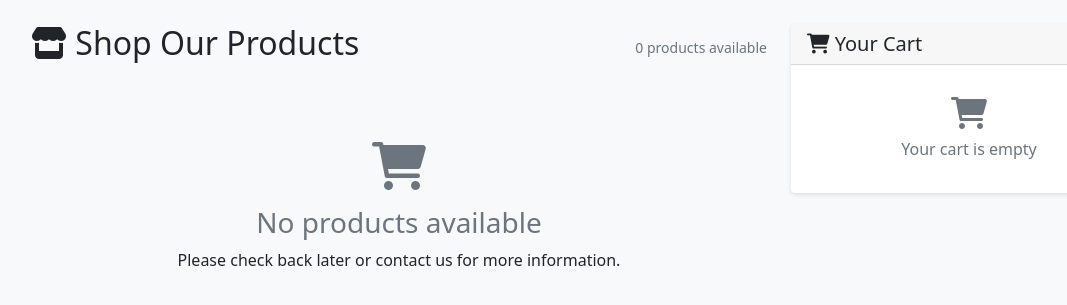
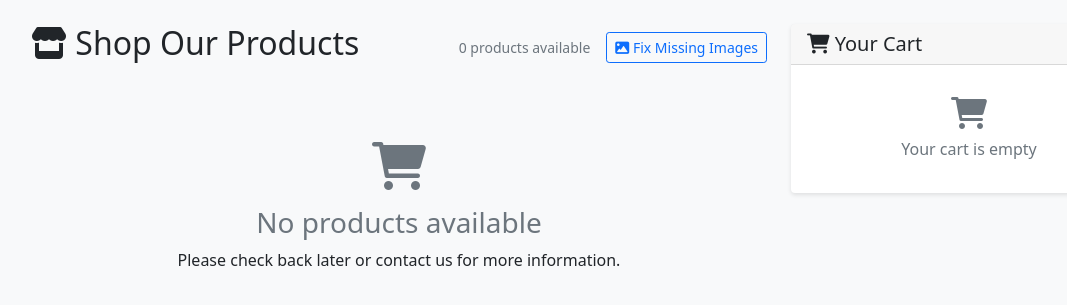
Before and after one commit to reynoldspravindev/databricks-lakebase-inventory, a Flask app: page / in a window 1280 px wide. Shown: the part 56-361 px from the top of the page, without its empty margins (51-1118 px from the left). Run offline with Flask 3, Linux system fonts and the light colour scheme; data that the repository does not hold is empty; some libraries are stand-ins or nearby versions.

Commit message:
Fix for images

```diff
--- a/app.py
+++ b/app.py
@@ -454,6 +454,43 @@ def get_customer_orders(customer_id, status=None):
         print(f"Get customer orders error: {e}")
         return []
 
+def update_product_images():
+    """Update product images with default Unsplash URLs for missing images."""
+    try:
+        with get_connection() as conn:
+            with conn.cursor() as cur:
+                schema = get_schema_name()
+
+                # Default image URLs for products that might be missing them
+                default_images = {
+                    "Leather Journal": "https://images.unsplash.com/photo-1544716278-e2247dc0e21c?w=400",
+                    "Portable Power Bank": "https://images.unsplash.com/photo-1609592094731-8c1f5a9e0eb3?w=400",
+                    "USB-C Cable 6ft": "https://images.unsplash.com/photo-1558618047-3c8c76ca7d13?w=400",
+                    "Honey Gift Set": "https://images.unsplash.com/photo-1587049016823-c90bb28637b6?w=400",
+                    "Ceramic Coffee Mug Set": "https://images.unsplash.com/photo-1514228742587-6b1558fcf93a?w=400",
+                    "Scented Candle Collection": "https://images.unsplash.com/photo-1602874801006-47c1c6c54a9b?w=400"
+                }
+
+                updated_count = 0
+                for product_name, image_url in default_images.items():
+                    cur.execute(sql.SQL("""
+                        UPDATE {}.products
+                        SET image_url = %s, updated_at = CURRENT_TIMESTAMP
+                        WHERE name = %s AND (image_url IS NULL OR image_url = '')
+                    """).format(sql.Identifier(schema)), (image_url, product_name))
+
+                    if cur.rowcount > 0:
+                        updated_count += 1
+                        print(f"Updated image for: {product_name}")
+
+                conn.commit()
+                print(f"Updated {updated_count} product images")
+                return updated_count
+
+    except Exception as e:
+        print(f"Update product images error: {e}")
+        return 0
+
 # Cart Management Functions
 def add_to_cart(product_id, quantity):
     """Add item to session cart."""
@@ -698,5 +735,19 @@ def api_cart():
         'item_count': len(cart_items)
     })
 
+@app.route('/update-product-images')
+def update_product_images_route():
+    """Update product images with default URLs for missing images."""
+    try:
+        updated_count = update_product_images()
+        if updated_count > 0:
+            flash(f'Successfully updated {updated_count} product images!', 'success')
+        else:
+            flash('All product images are already up to date.', 'info')
+    except Exception as e:
+        flash(f'Error updating product images: {str(e)}', 'error')
+
+    return redirect(url_for('index'))
+
 if __name__ == '__main__':
     app.run(debug=True, host='0.0.0.0', port=int(os.getenv('PORT', 8080)))
--- a/templates/index.html
+++ b/templates/index.html
@@ -8,7 +8,12 @@
     <div class="col-lg-8">
         <div class="d-flex justify-content-between align-items-center mb-4">
             <h2><i class="fas fa-store"></i> Shop Our Products</h2>
-            <small class="text-muted">{{ products|length }} products available</small>
+            <div class="d-flex align-items-center">
+                <small class="text-muted me-3">{{ products|length }} products available</small>
+                <a href="{{ url_for('update_product_images_route') }}" class="btn btn-sm btn-outline-primary">
+                    <i class="fas fa-image"></i> Fix Missing Images
+                </a>
+            </div>
         </div>
 
         {% if products %}
--- a/templates/order_confirmation.html
+++ b/templates/order_confirmation.html
@@ -136,7 +136,7 @@ function printOrder() {
 // Add print button functionality if needed
 document.addEventListener('DOMContentLoaded', function() {
     // You can add a print button here if desired
-    console.log('Order confirmation loaded for order: {{ order[1] }}');
+    console.log('Order confirmation loaded successfully');
 });
 </script>
 {% endblock %}
```
